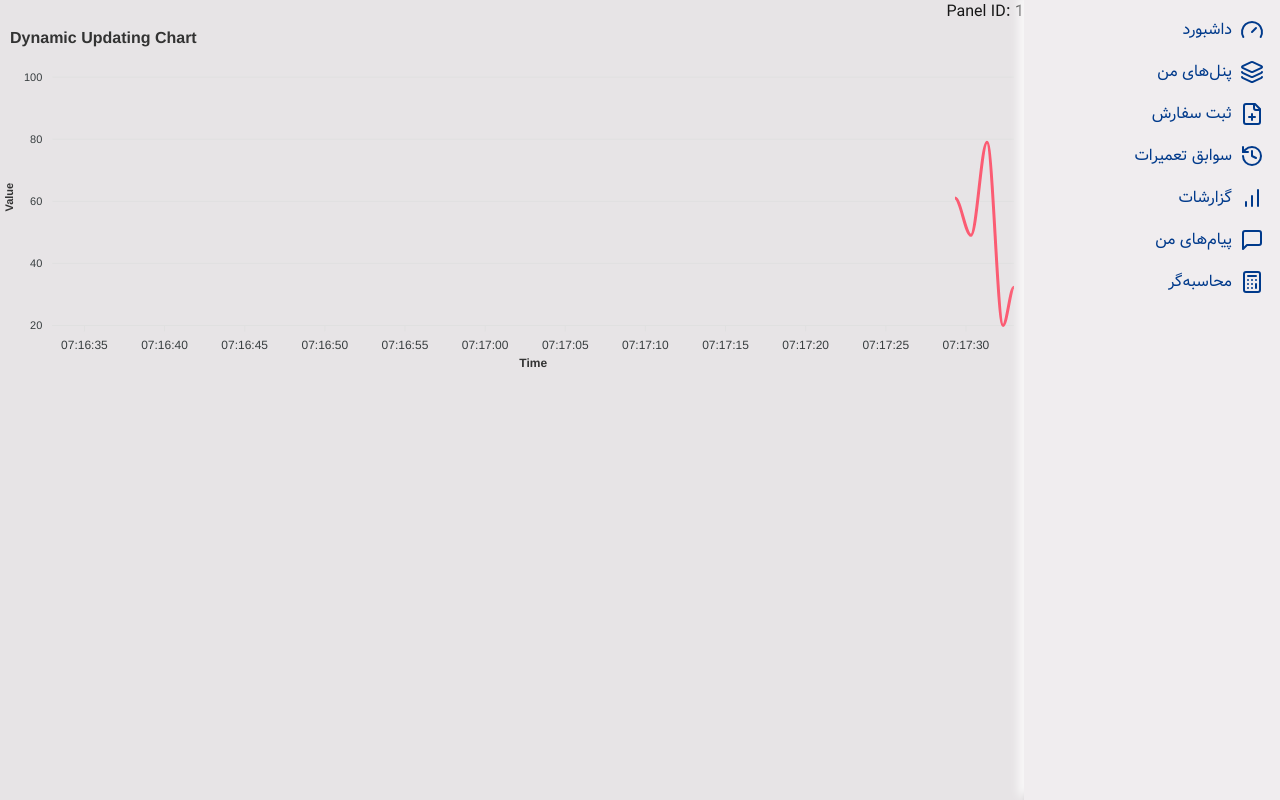
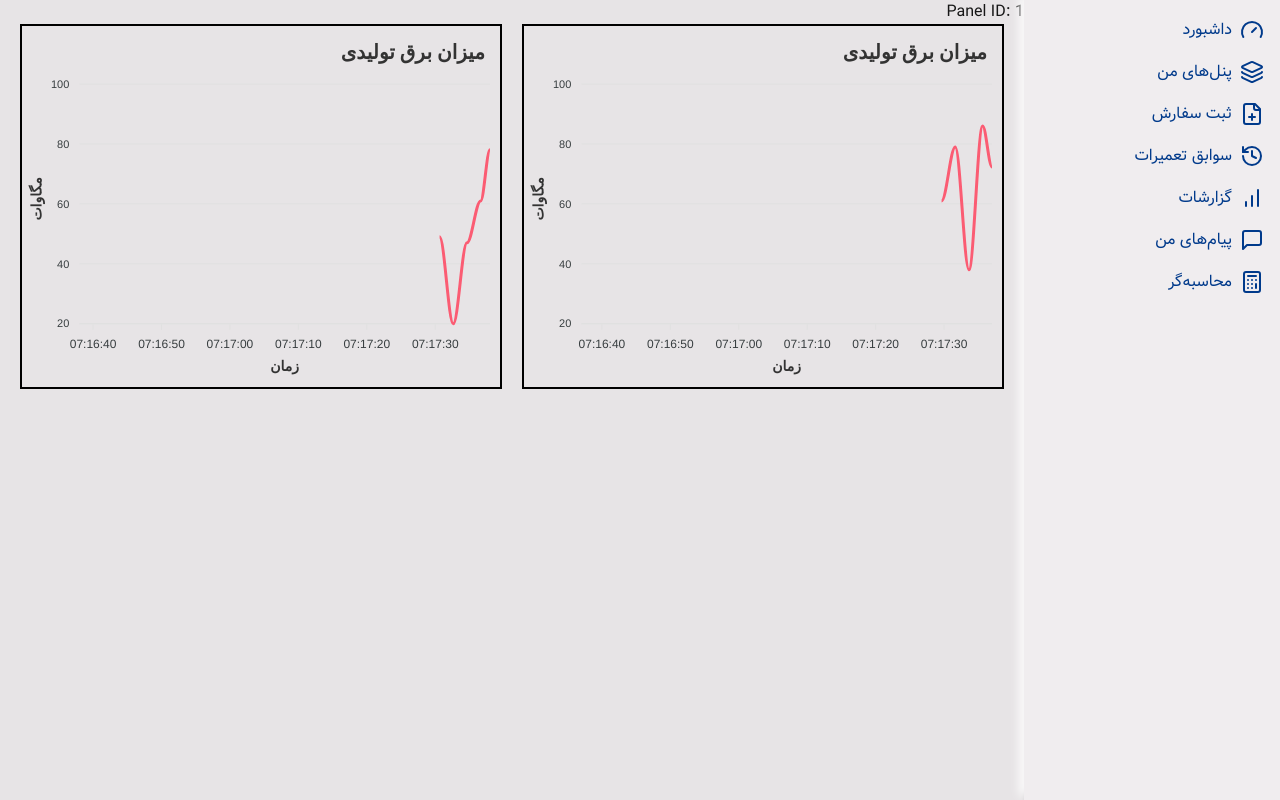
Before and after one commit to BargheNo/frontend, a Next.js app: page /panel/my-panels/1 in a window 1280 px wide. Built offline with nearby package versions, Linux system fonts and the light colour scheme.

Commit message:
feat(panel): use persian words and style the chart

```diff
--- a/app/panel/my-panels/[panelId]/page.tsx
+++ b/app/panel/my-panels/[panelId]/page.tsx
@@ -12,7 +12,10 @@ const PanelId = ({ params }: PanelProps) => {
 	return (
 		<div>
 			<h1>Panel ID: {panelId}</h1>
+			<div className="grid grid-cols-2 gap-5 w-full px-5">
 				<LiveChart />
+				<LiveChart />
+			</div>
 		</div>
 	);
 };
--- a/components/Panel/LiveChart/LiveChart.tsx
+++ b/components/Panel/LiveChart/LiveChart.tsx
@@ -3,13 +3,15 @@
 import React, { JSX } from "react";
 import ReactApexChart from "react-apexcharts";
 import { ApexOptions } from "apexcharts";
+import { vazir } from "@/lib/fonts";
 
 const XAXISRANGE: number = 60000;
 const lastDate: Date = new Date();
 
 const getNewSeries = (lastDate: Date, range: { min: number; max: number }) => {
 	const newDate = new Date(lastDate.getTime() + 1000); // Increment by 1 second
-	const newDataPoint = Math.floor(Math.random() * (range.max - range.min + 1)) + range.min; // Generate random data
+	const newDataPoint =
+		Math.floor(Math.random() * (range.max - range.min + 1)) + range.min; // Generate random data
 	return { x: newDate.getTime(), y: newDataPoint }; // Return new data point
 };
 
@@ -44,32 +46,40 @@ export default function LiveChart(): JSX.Element {
 			stroke: {
 				curve: "smooth",
 				width: 3,
-				colors: ['#FF4560'],
+				colors: ["#FF4560"],
 			},
 			title: {
-				text: "Dynamic Updating Chart",
-				align: "left",
+				text: "میزان برق تولیدی",
+				offsetX: -5,
+				offsetY: 10,
+				align: "right",
 				style: {
-					fontSize: '16px',
-					color: '#333',
+					fontSize: "20px",
+					color: "#333",
+					fontFamily: "vazir",
 				},
 			},
 			xaxis: {
 				type: "datetime",
 				range: XAXISRANGE,
 				title: {
-					text: 'Time',
+					text: "زمان",
+					offsetY: 5,
 					style: {
-						color: '#333',
+						color: "#333",
+						fontFamily: "vazir",
+						fontSize: "14px",
 					},
 				},
 			},
 			yaxis: {
 				max: 100,
 				title: {
-					text: 'Value',
+					text: "مگاوات",
 					style: {
-						color: '#333',
+						color: "#333",
+						fontFamily: "vazir",
+						fontSize: "14px",
 					},
 				},
 			},
@@ -79,15 +89,16 @@ export default function LiveChart(): JSX.Element {
 			tooltip: {
 				enabled: true,
 				style: {
-					fontSize: '12px',
-					color: '#333',
+					fontSize: "12px",
+					// colors: '#333',
 				},
 				x: {
-					format: 'dd MMM HH:mm',
+					format: "dd MMM HH:mm",
 				},
 			},
 			grid: {
-				borderColor: '#e0e0e0',
+				borderColor: "#e0e0e0",
+				// borderColor: "#000"
 			},
 		},
 	});
@@ -122,6 +133,7 @@ export default function LiveChart(): JSX.Element {
 					series={state.series}
 					type="line"
 					height={350}
+					className="w-full border-solid border-2 border-black"
 				/>
 			</div>
 			<div id="html-dist"></div>
```
Lines whose indentation alone changed are shown as unchanged.
